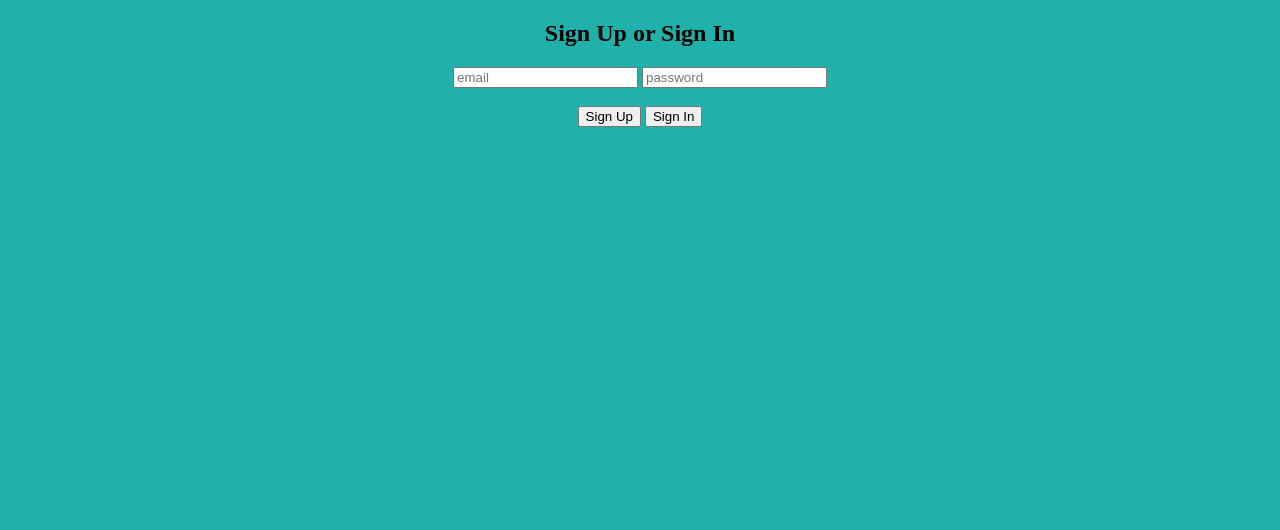
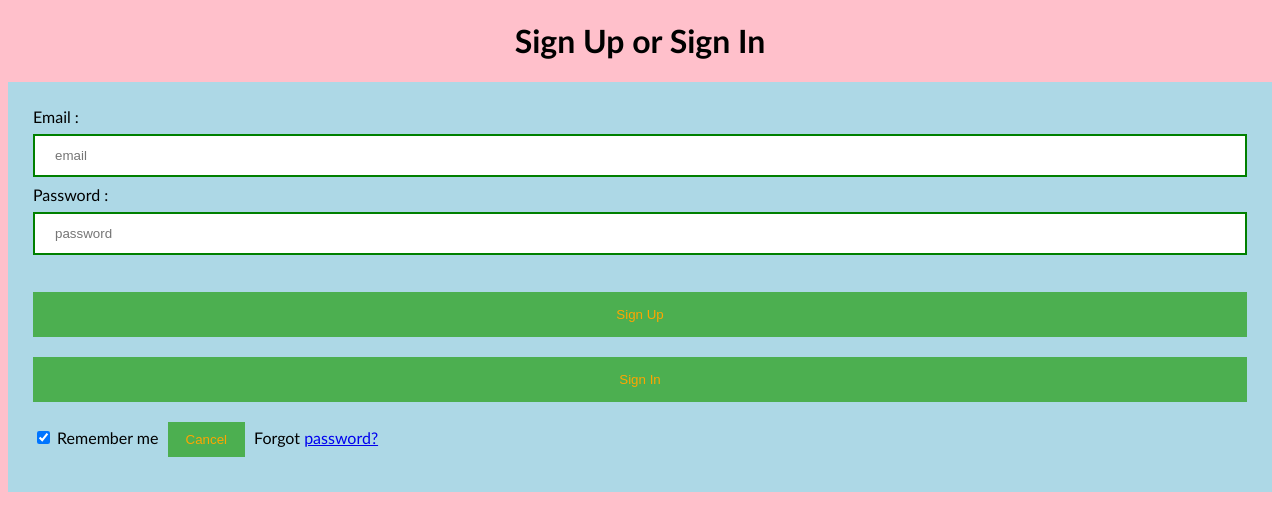
Before and after one commit to JordanEspinal17/CS411, a website: page frontend/main.html in a window 1280 px wide. Drawn offline with Linux system fonts and the light colour scheme; no server answers.

Commit message:
added aesthetics, also added remember me button, cancel button, and forgot password button, but they DO NOT WORK RIGHT NOWgit statusgit status

```diff
--- a/frontend/main.html
+++ b/frontend/main.html
@@ -4,18 +4,70 @@
     <meta charset="UTF-8">
     <meta http-equiv="X-UA-Compatible" content="IE=edge">
     <meta name="viewport" content="width=device-width, initial-scale=1.0">
-    <title>Authentication is Fun</title>
+    <title>CS411 Login</title>
     <style>
-        body {text-align: center; background-color: lightseagreen; color: black;}
-    </style>
+        Body {
+          font-family: Calibri, Helvetica, sans-serif;
+          background-color: pink;
+        }
+        button {
+               background-color: #4CAF50;
+               width: 100%;
+                color: orange;
+                padding: 15px;
+                margin: 10px 0px;
+                border: none;
+                cursor: pointer;
+                 }
+         form {
+                border: 3px solid #f1f1f1;
+            }
+         input[type=text], input[type=password] {
+                width: 100%;
+                margin: 8px 0;
+                padding: 12px 20px;
+                display: inline-block;
+                border: 2px solid green;
+                box-sizing: border-box;
+            }
+        input[type=text], input[type=email] {
+                width: 100%;
+                margin: 8px 0;
+                padding: 12px 20px;
+                display: inline-block;
+                border: 2px solid green;
+                box-sizing: border-box;
+            }
+         button:hover {
+                opacity: 0.7;
+            }
+          .cancelbtn {
+                width: auto;
+                padding: 10px 18px;
+                margin: 10px 5px;
+            }
+
+
+         .container {
+                padding: 25px;
+                background-color: lightblue;
+            }
+        </style>
 </head>
 <body>
     <div id="authForm">
-        <h2>Sign Up or Sign In</h2>
+        <center><h1>Sign Up or Sign In</h1></center>
+    <div class="container">
+        <label>Email : </label>
         <input type="email" placeholder="email" id="userEmail">
+        <label>Password : </label>
         <input type="password" placeholder="password" id="userPassword">  <br><br>
         <button id="signUpButton">Sign Up</button>
         <button id="signInButton">Sign In</button>
+        <input type="checkbox" checked="checked"> Remember me
+        <button type="button" class="cancelbtn"> Cancel</button>
+        Forgot <a href="#"> password? </a>
+    </div>
     </div>
 
     <div id="secretContent">
```
